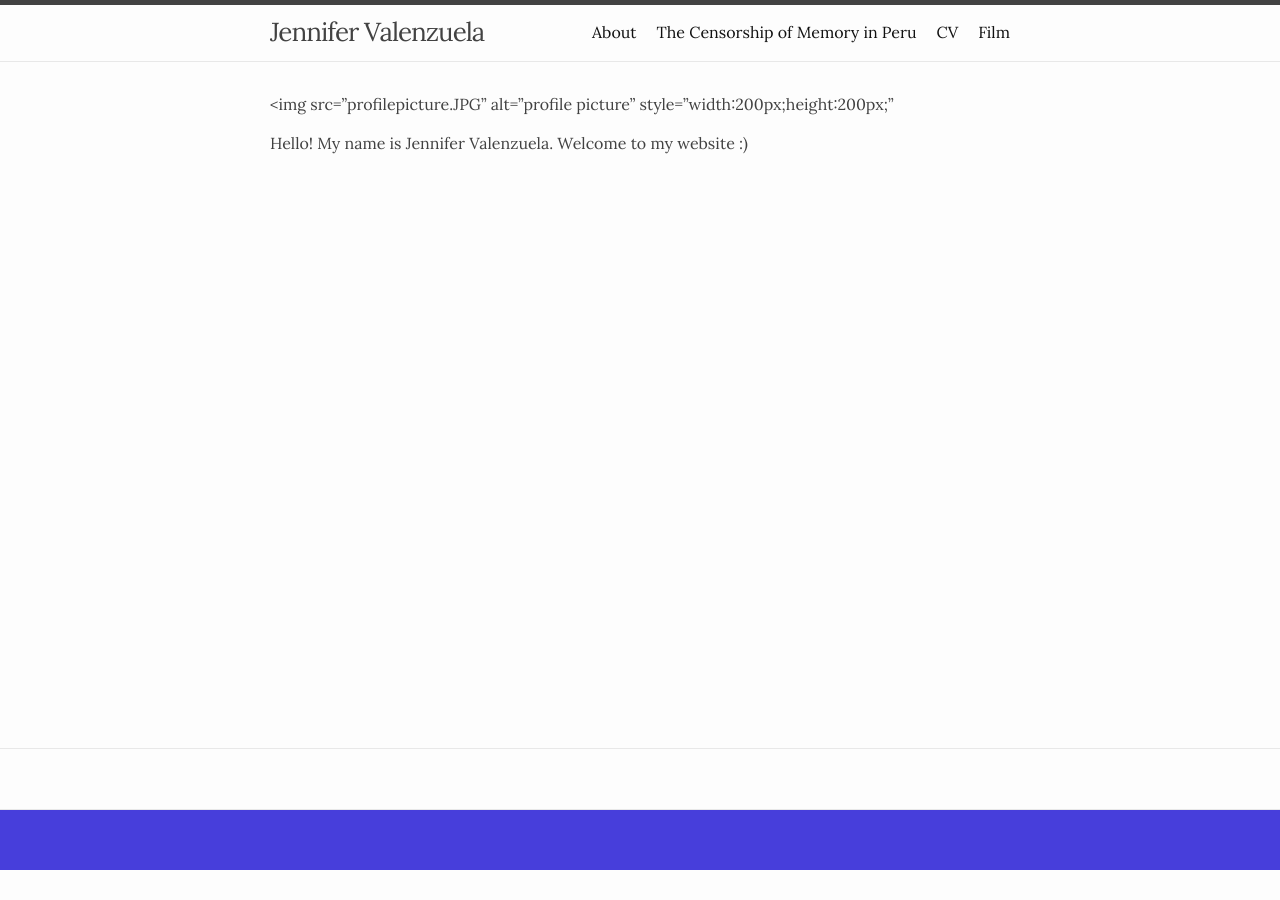
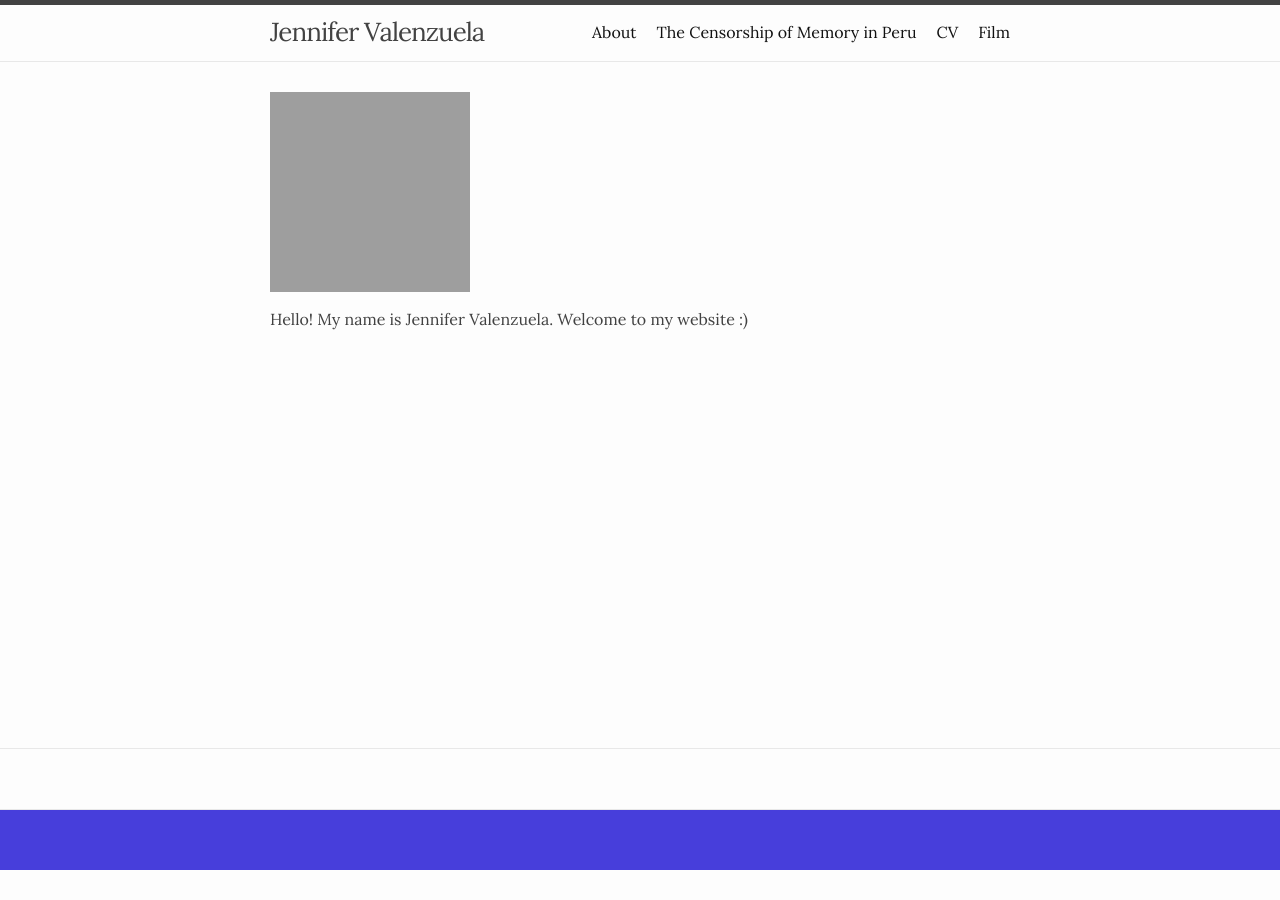
Before and after one commit to jennifervalenzuela/jennifervalenzuela.github.io, a Jekyll site: the page built from home.markdown, in a window 1280 px wide. Built offline with Jekyll 4.4.1, drawn with Linux system fonts in a browser that asks for light colours; grey boxes are pictures that could not be loaded.

Commit message:
updated profile pic code line
i didn't include the closing bracket so it is there now

```diff
--- a/home.markdown
+++ b/home.markdown
@@ -4,6 +4,6 @@
 
 layout: home
 ---
-<img src="profilepicture.JPG" alt="profile picture" style="width:200px;height:200px;"
+<img src="profilepicture.JPG" alt="profile picture" style="width:200px;height:200px;">
 
 Hello! My name is Jennifer Valenzuela. Welcome to my website :)
```
